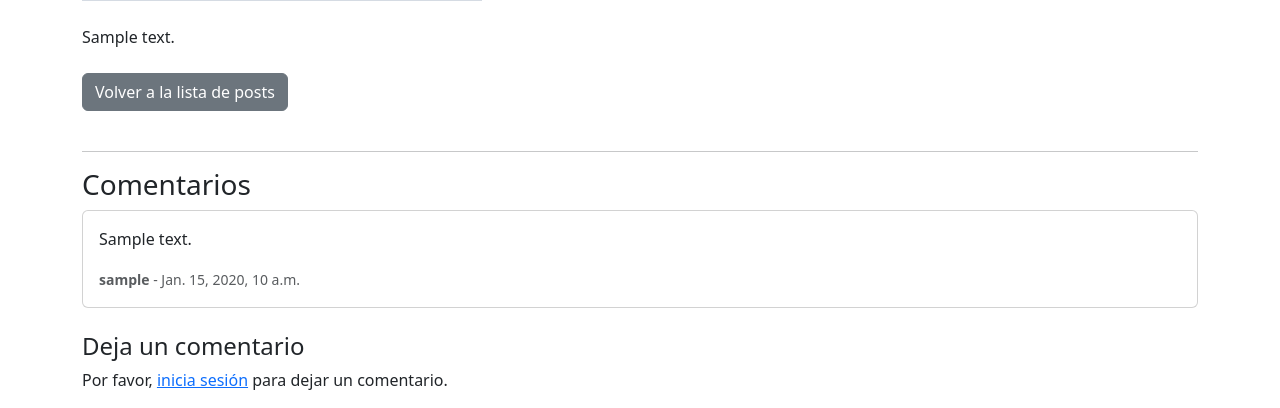
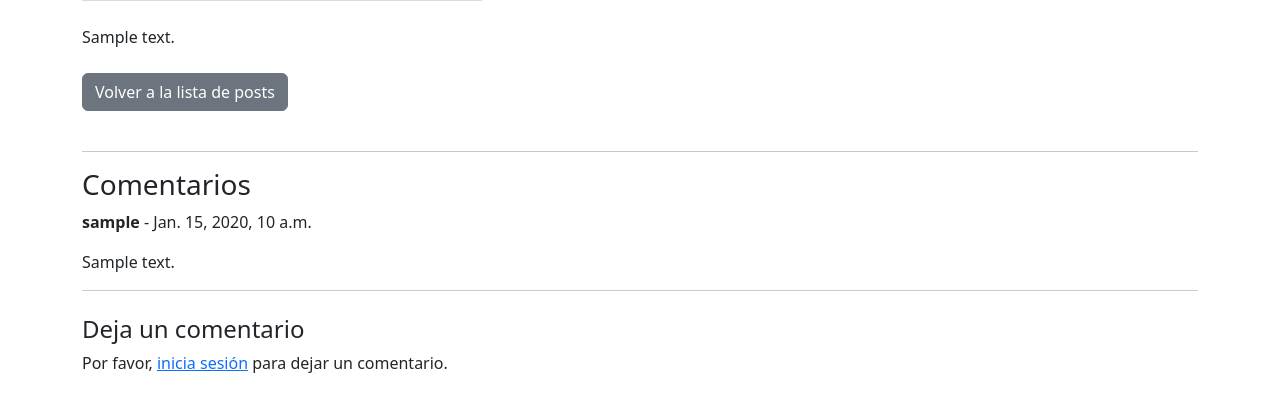
Before and after one commit to ingwplanchez/django-productivity-blog, a Django app: page /blog/1/ in a window 1280 px wide. Shown: the part 468-876 px from the top of the page. After the commit the page ends 841 px from the top, so only its background shows below. Run offline with Django 5.2, Linux system fonts and the light colour scheme; tables that the repository leaves empty hold one stand-in row (values such as "Sample post"); grey boxes marked "Sample" are stand-in pictures.

Commit message:
Modified: Mejoras en la Autenticación de Usuarios y Comentarios

```diff
--- a/blog/templates/blog/post_detail.html
+++ b/blog/templates/blog/post_detail.html
@@ -17,25 +17,23 @@
 <hr>
 <h3>Comentarios</h3>
 {% for comment in comments %}
-    <div class="card mb-2">
-        <div class="card-body">
-            <p class="card-text">{{ comment.text }}</p>
-            <p class="card-text"><small class="text-muted"><strong>{{ comment.author }}</strong> - {{ comment.pub_date }}</small></p>
-        </div>
-    </div>
+    <p><strong>{{ comment.author }}</strong> - {{ comment.pub_date }}</p>
+    <p>{{ comment.text }}</p>
+    <hr>
 {% empty %}
     <p>No hay comentarios aún.</p>
 {% endfor %}
 
 <div class="mt-4">
     <h4>Deja un comentario</h4>
+    {% if error_message %}
+        <p style="color: red;">{{ error_message }}</p>
+    {% endif %}
     {% if user.is_authenticated %}
         <form method="post">
             {% csrf_token %}
-            <div class="mb-3">
-                {{ form.text }}
-            </div>
-            <button type="submit" class="btn btn-primary">Enviar Comentario</button>
+            {{ form.as_p }}
+            <button type="submit" class="btn btn-primary mt-2">Enviar Comentario</button>
         </form>
     {% else %}
         <p>Por favor, <a href="/admin/login/">inicia sesión</a> para dejar un comentario.</p>
```
